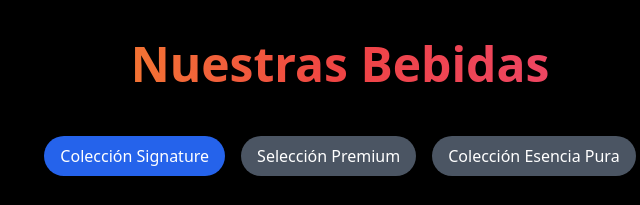
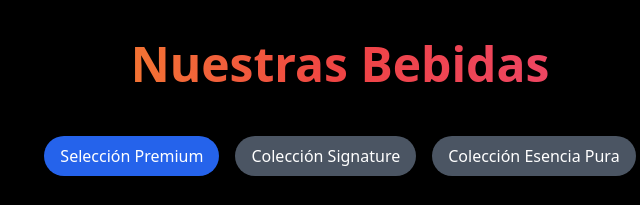
Before and after one commit to josueCayotopa/bacardi.github.io, a plain HTML site: page index.html in a window 1280 px wide. Shown: the part 2160-2365 px from the top of the page, 300-940 px from the left. Drawn offline with nearby package versions, Linux system fonts and the light colour scheme.

Commit message:
Cambios en la Ortografia

```diff
--- a/index.html
+++ b/index.html
@@ -316,27 +316,23 @@
     </script>
     <script>
         const products = {
-            'Colección Signature': [
+            'Selección Premium': [
                 { id: 1, name: 'Tropical', price: 20, image: 'assets/7.png' },
                 { id: 2, name: 'Fresa', price: 20, image: 'assets/8.png' },
                 { id: 3, name: 'Limón', price: 20, image: 'assets/9.png' },
                 { id: 4, name: 'Mango', price: 20, image: 'assets/10.png' },
                 { id: 5, name: 'Café', price: 20, image: 'assets/11.png' },
                 { id: 6, name: 'Vainilla', price: 20, image: 'assets/5.png' },
-
             ],
-            'Selección Premium': [
-                { id: 7, name: 'FrenbuezaMaracuya', price: 15, image: 'assets/1.png' },
-                { id: 8, name: 'Maracuya', price: 15, image: 'assets/2.png' },
+            'Colección Signature': [
+                { id: 7, name: 'Frambuesa', price: 15, image: 'assets/1.png' },
+                { id: 8, name: 'Maracuyá', price: 15, image: 'assets/2.png' },
                 { id: 9, name: 'Cereza', price: 15, image: 'assets/3.png' },
-
             ],
             'Colección Esencia Pura': [
-
                 { id: 10, name: 'Vainilla', price: 12.00, image: 'assets/12.png' },
-                { id: 11, name: 'Piña', price: 14.00, image: 'assets/13.png' },
-                { id: 12, name: 'Piña', price: 14.00, image: 'assets/14.png' },
-
+                { id: 11, name: 'Piña', price: 12.00, image: 'assets/13.png' },
+                { id: 12, name: 'Mango', price: 12.00, image: 'assets/14.png' },
             ],
         };
 
```
Also changed, not shown: assets/14.png (added), assets/_13.png (added), 1 other file.
